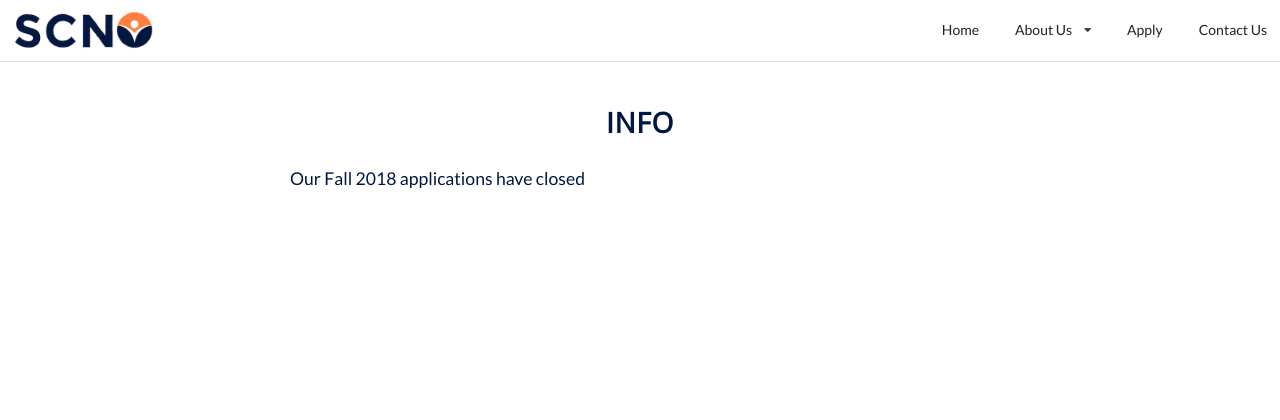
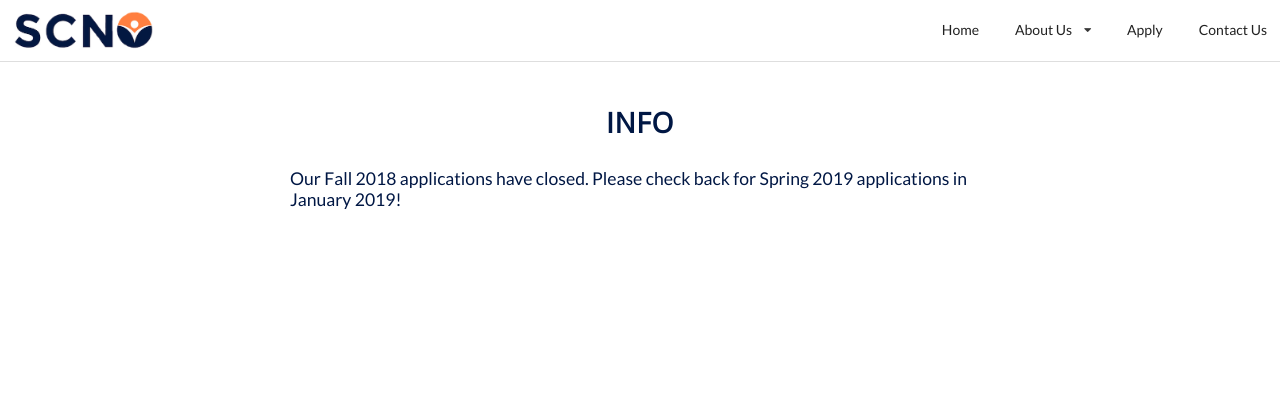
Before and after one commit to lsurasani/lsurasani.github.io, a PHP site: page /apply in a window 1280 px wide. Shown: the top 420 px of the page. Run offline with PHP 8.4, Linux system fonts and the light colour scheme; some libraries are stand-ins or nearby versions.

Commit message:
Update apply.php

```diff
--- a/apply.php
+++ b/apply.php
@@ -17,7 +17,7 @@
                 <div class="ui horizontal divider">
                     <h1>Info</h1>
                 </div>
-                <p> Our Fall 2018 applications have closed </p>
+                <p> Our Fall 2018 applications have closed. Please check back for Spring 2019 applications in January 2019!</p>
             </div>
 
             <?php include "footer.html"; ?>
```
